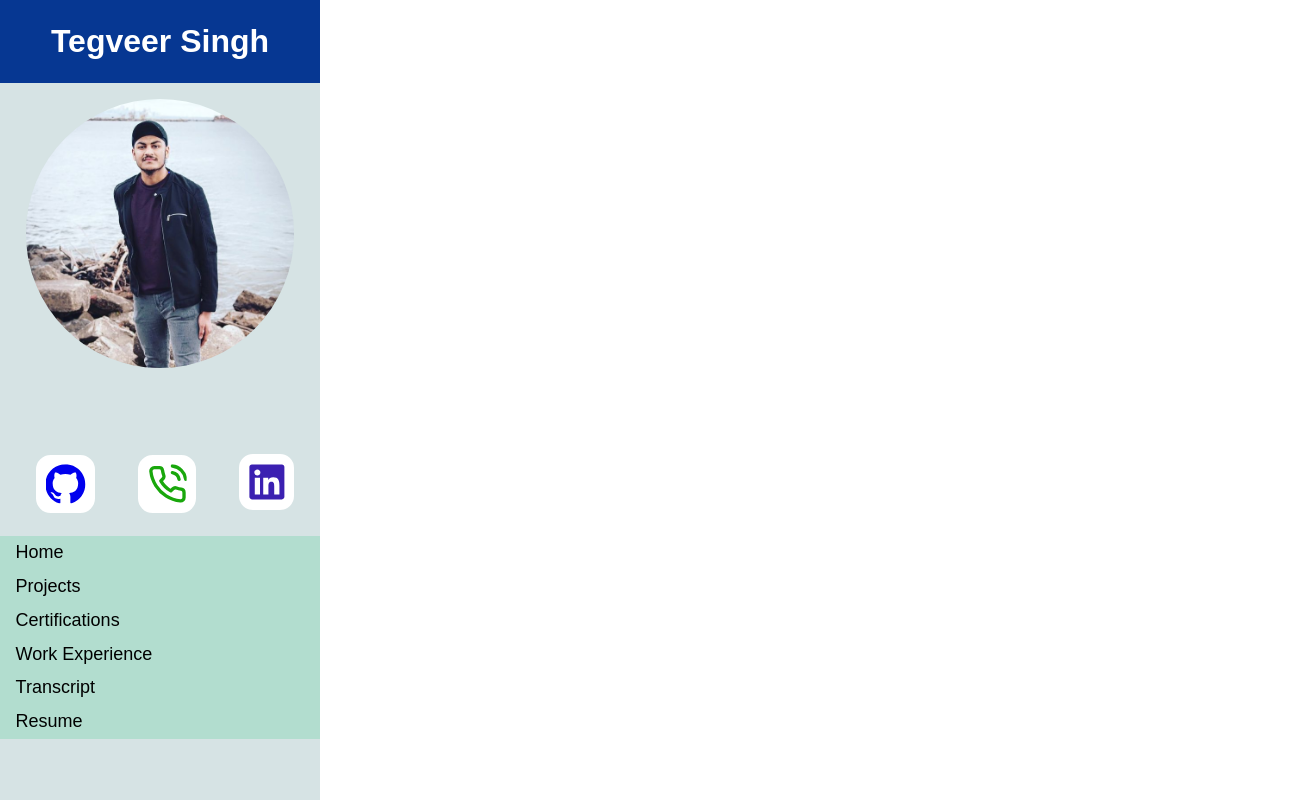
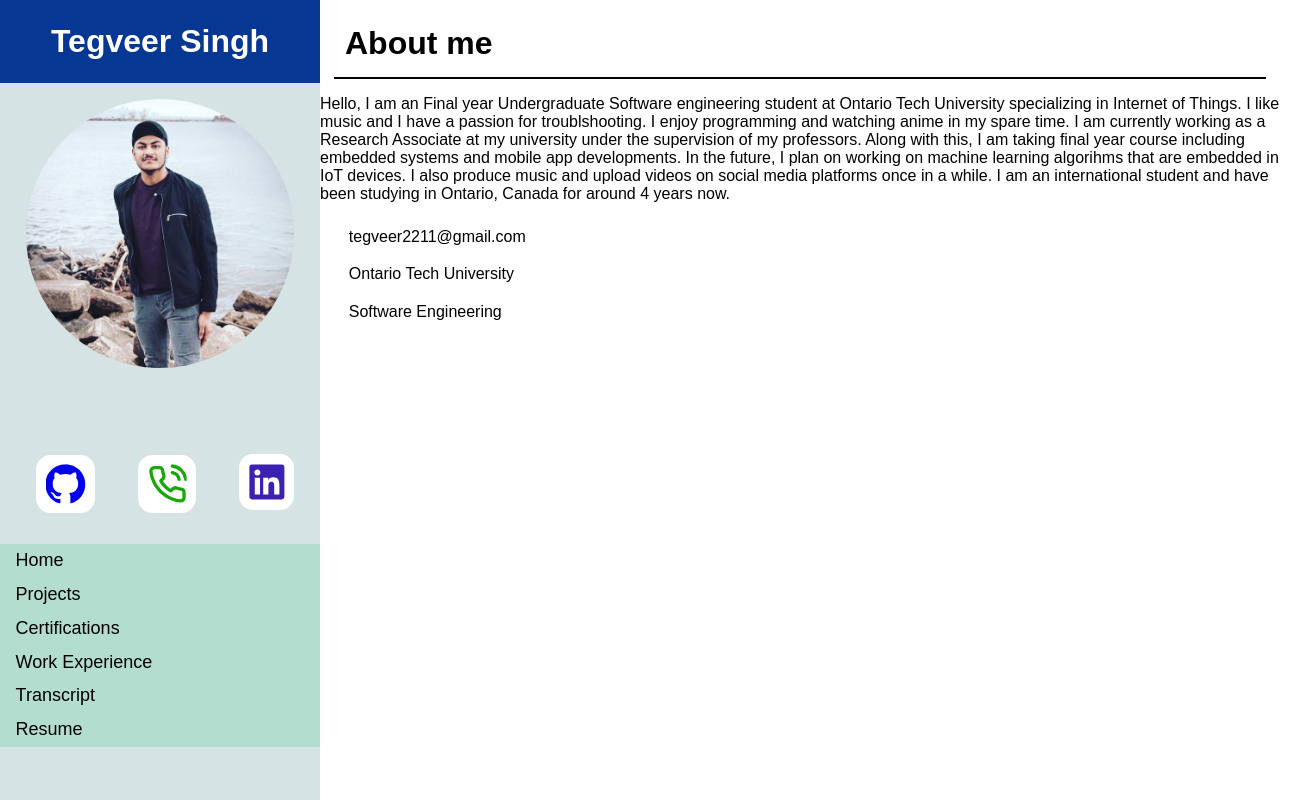
Before and after one commit to TegSingh/Tegveer-interactive-resume, a React (Create React App) app: page / in a window 1280 px wide. Shown: the whole page, 1305 px wide, since content can reach past the window. Built offline with nearby package versions, Linux system fonts and the light colour scheme.

Commit message:
Added about and skills

```diff
--- a/src/Data/certificates.js
+++ b/src/Data/certificates.js
@@ -15,7 +15,7 @@ const certificates = [
     },
     {
         "id": 2,
-        "title": "Django Application Development",
+        "title": "Django App Development",
         "organization": "IBM",
         "completion": "2021-06-16",
         "skills": [
--- a/src/Pages/Dashboard.js
+++ b/src/Pages/Dashboard.js
@@ -3,10 +3,21 @@ import React from 'react';
 const Dashboard = () => {
     return (
         <React.Fragment>
-            <h2>Dashboard</h2>
-            <p className="info">tegveer2211@gmail.com</p>
-            <p className="info">Ontario Tech University</p>
-            <p className="info">Software Engineering</p>
+            <div id="dashboard">
+                <div className="name-title">
+                    <div className="name-title-left">
+                        <h1>About me</h1>
+                    </div>
+                </div>
+                <div className="space"></div>
+                <div className="underline"></div>
+                <p id="about">
+                    Hello, I am an Final year Undergraduate Software engineering student at Ontario Tech University specializing in Internet of Things. I like music and I have a passion for troublshooting. I enjoy programming and watching anime in my spare time. I am currently working as a Research Associate at my university under the supervision of my professors. Along with this, I am taking final year course including embedded systems and mobile app developments. In the future, I plan on working on machine learning algorihms that are embedded in IoT devices. I also produce music and upload videos on social media platforms once in a while. I am an international student and have been studying in Ontario, Canada for around 4 years now.
+                </p>
+                <p className="info">tegveer2211@gmail.com</p>
+                <p className="info">Ontario Tech University</p>
+                <p className="info">Software Engineering</p>
+            </div>
         </React.Fragment>
     )
 }
--- a/src/index.css
+++ b/src/index.css
@@ -254,6 +254,18 @@ html, body {
 }
 
 /* -------------------------------------------------------------------------------------------------------------------------------- */
+/* Dashboard */
+/* -------------------------------------------------------------------------------------------------------------------------------- */
+
+#dashboard {
+    margin: 0;
+    top: 0;
+    width: 75%;
+    float: right;
+}
+
+
+/* -------------------------------------------------------------------------------------------------------------------------------- */
 /* Sidebar */
 /* -------------------------------------------------------------------------------------------------------------------------------- */
 
@@ -347,7 +359,7 @@ html, body {
 
 #sidebar-description {
     padding: 2%;
-    height: 11%;
+    height: 12%;
 }
 
 .router-link {
```
Also changed, not shown: src/Data/skills.js (added, +25 -0 lines).
